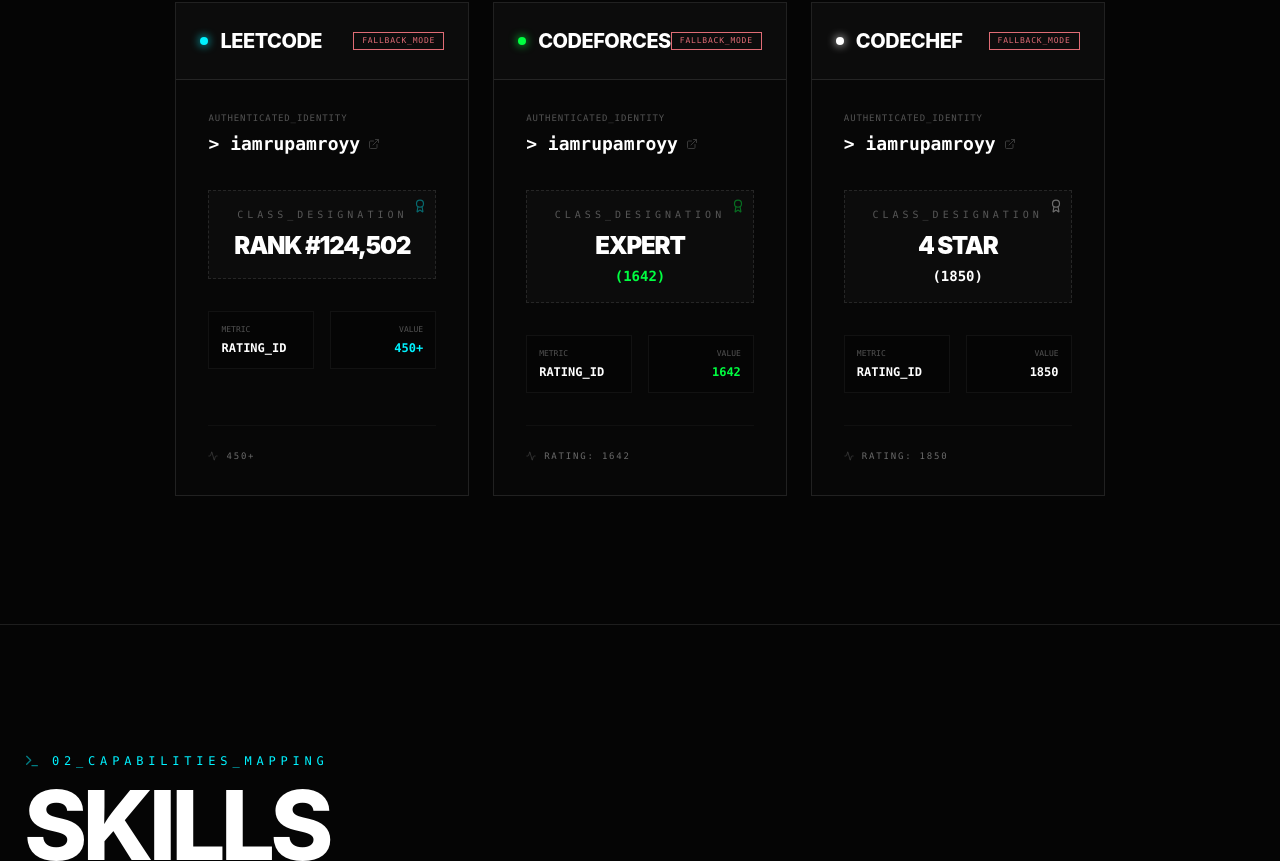
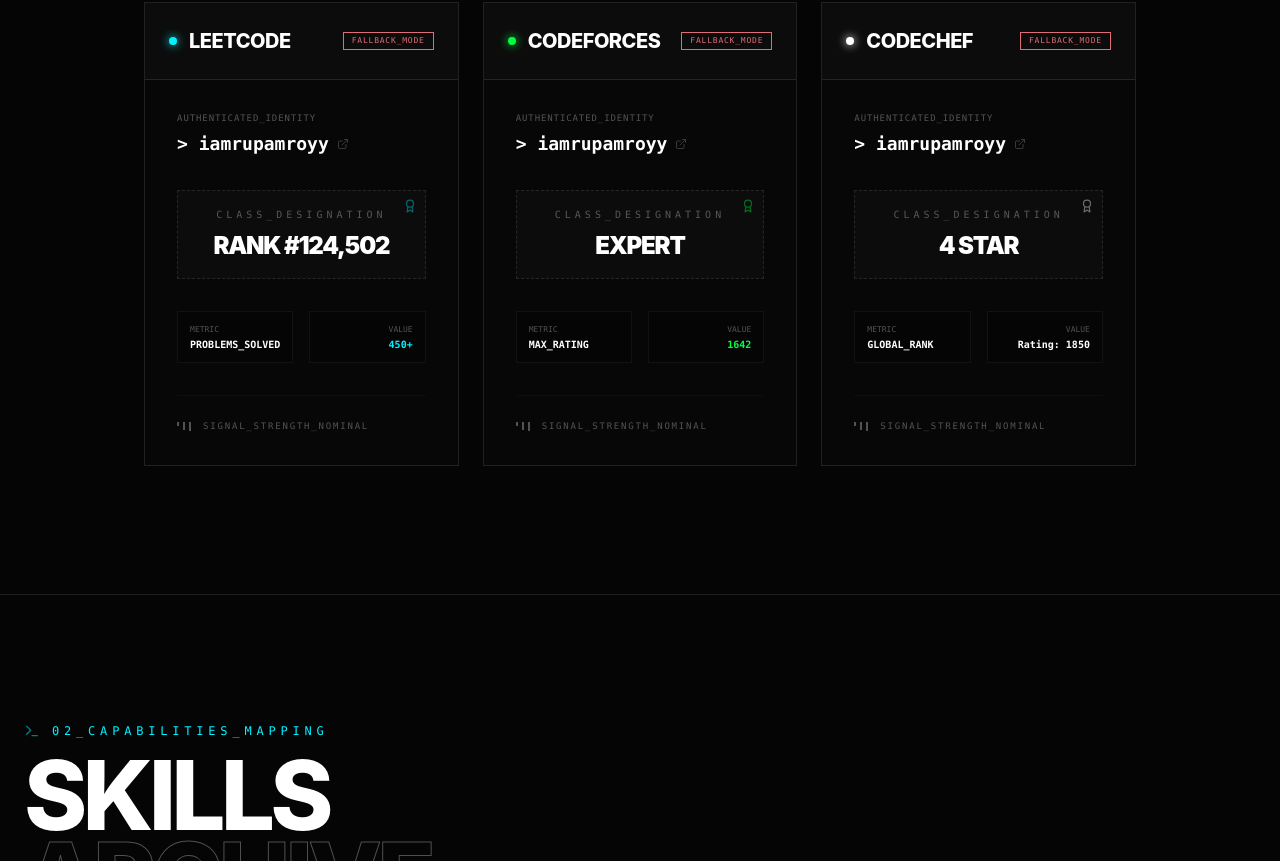
Before and after one commit to iamrupamroyy/iamrupamroyy.github.io, a React (Vite) app: page / in a window 1280 px wide. Shown: the part 1299-2160 px from the top of the page. Built offline with nearby package versions, Linux system fonts and the light colour scheme.

Commit message:
cp profile issue solved

```diff
--- a/src/app/components/ArenaSection.tsx
+++ b/src/app/components/ArenaSection.tsx
@@ -1,5 +1,5 @@
 import { motion } from 'motion/react';
-import { Activity, ExternalLink, User, Target, CheckCircle2, Shield, BarChart, Clock, AlertCircle, Award } from 'lucide-react';
+import { Activity, ExternalLink, User, Target, CheckCircle2, Shield, BarChart, Clock, Award } from 'lucide-react';
 import { useEffect, useState } from 'react';
 import { SectionHeader } from './ui/SectionHeader';
 import portfolioData from '../../data/config.json';
@@ -19,7 +19,7 @@
       return {
         ...p,
         rank: cached?.rank || p.backupRank,
-        rating: cached?.lastSolved?.replace('Rating: ', '') || p.backupSolved?.replace('Rating: ', ''),
+        rating: cached?.rating || p.backupSolved?.replace('Rating: ', ''),
         lastSolved: cached?.lastSolved || p.backupSolved,
         dataSource: isFallback ? 'FALLBACK_MODE' : 'SYNCED_LIVE',
         isLive: !isFallback
@@ -61,6 +61,20 @@
 };
 
 const ScoreboardCard = ({ data, index }: { data: any, index: number }) => {
+  // Determine dynamic labels based on platform
+  let metricLabel = "RATING_ID";
+  let metricValue = data.rating || "N/A";
+
+  if (data.id === 'leetcode') {
+    metricLabel = "PROBLEMS_SOLVED";
+  } else if (data.id === 'codeforces') {
+    metricLabel = "MAX_RATING";
+  } else if (data.id === 'codechef') {
+    metricLabel = "GLOBAL_RANK";
+    // For CodeChef, we want to show the Rank # value if possible
+    metricValue = data.lastSolved?.replace('Global_Rank: #', '') || data.rating;
+  }
+
   return (
     <motion.div
       initial={{ opacity: 0, y: 20 }}
@@ -98,30 +112,29 @@
             <div className="text-2xl font-heading font-black uppercase tracking-tighter text-center" style={{ color: 'var(--fg)' }}>
                {data.rank.split('(')[0].trim()}
             </div>
-            {data.rank.includes('(') && (
-               <div className="mt-1 font-mono text-sm font-bold" style={{ color: data.color }}>
-                  {data.rank.match(/\(([^)]+)\)/)?.[0]}
-               </div>
-            )}
          </div>
 
          {/* Detailed Metrics */}
          <div className="grid grid-cols-2 gap-4">
             <div className="p-3 border border-white/5 bg-black/20 flex flex-col gap-1">
                <span className="text-[8px] font-mono opacity-30 uppercase">Metric</span>
-               <span className="text-xs font-mono font-bold" style={{ color: 'var(--fg)' }}>RATING_ID</span>
+               <span className="text-[10px] font-mono font-bold leading-none" style={{ color: 'var(--fg)' }}>{metricLabel}</span>
             </div>
             <div className="p-3 border border-white/5 bg-black/20 flex flex-col gap-1 text-right">
                <span className="text-[8px] font-mono opacity-30 uppercase">Value</span>
-               <span className="text-xs font-mono font-bold" style={{ color: data.color }}>{data.rating || 'N/A'}</span>
+               <span className="text-[10px] font-mono font-bold leading-none" style={{ color: data.color }}>{metricValue}</span>
             </div>
          </div>
 
-         {/* Footer Activity */}
-         <div className="mt-auto pt-6 border-t flex items-center justify-between font-mono text-[9px] opacity-40 uppercase tracking-[0.2em]" style={{ borderColor: 'var(--border-color)', color: 'var(--fg)' }}>
-            <div className="flex items-center gap-2">
-               <Activity size={10} className="animate-pulse" />
-               {data.lastSolved}
+         {/* Footer Sync Signal */}
+         <div className="mt-auto pt-6 border-t flex items-center justify-between font-mono text-[9px] opacity-30 uppercase tracking-[0.2em]" style={{ borderColor: 'var(--border-color)', color: 'var(--fg)' }}>
+            <div className="flex items-center gap-3">
+               <div className="flex gap-1">
+                  <motion.div animate={{ height: [4, 10, 4] }} transition={{ repeat: Infinity, duration: 1 }} className="w-0.5 bg-current" />
+                  <motion.div animate={{ height: [10, 4, 10] }} transition={{ repeat: Infinity, duration: 1.2 }} className="w-0.5 bg-current" />
+                  <motion.div animate={{ height: [6, 12, 6] }} transition={{ repeat: Infinity, duration: 0.8 }} className="w-0.5 bg-current" />
+               </div>
+               <span>SIGNAL_STRENGTH_NOMINAL</span>
             </div>
          </div>
       </div>
```
